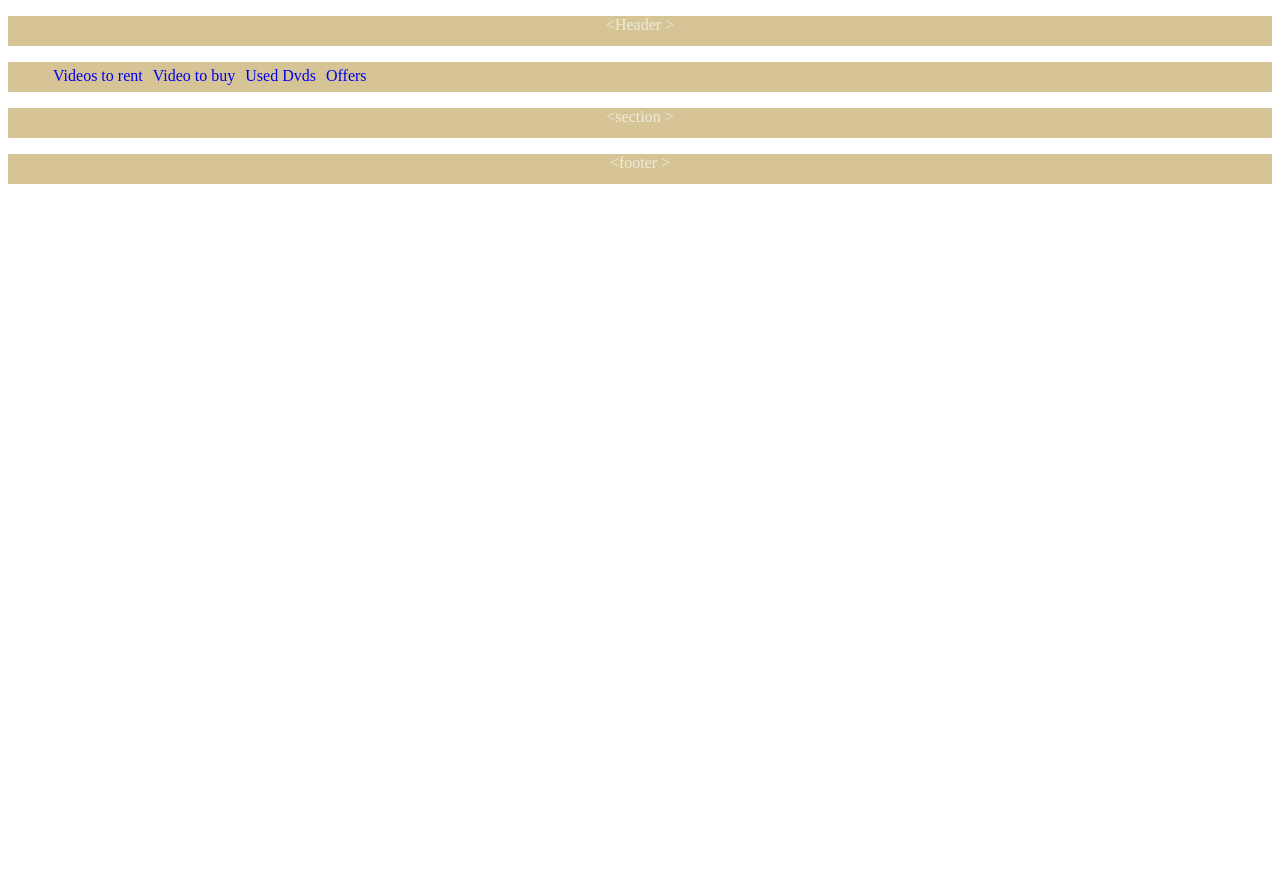
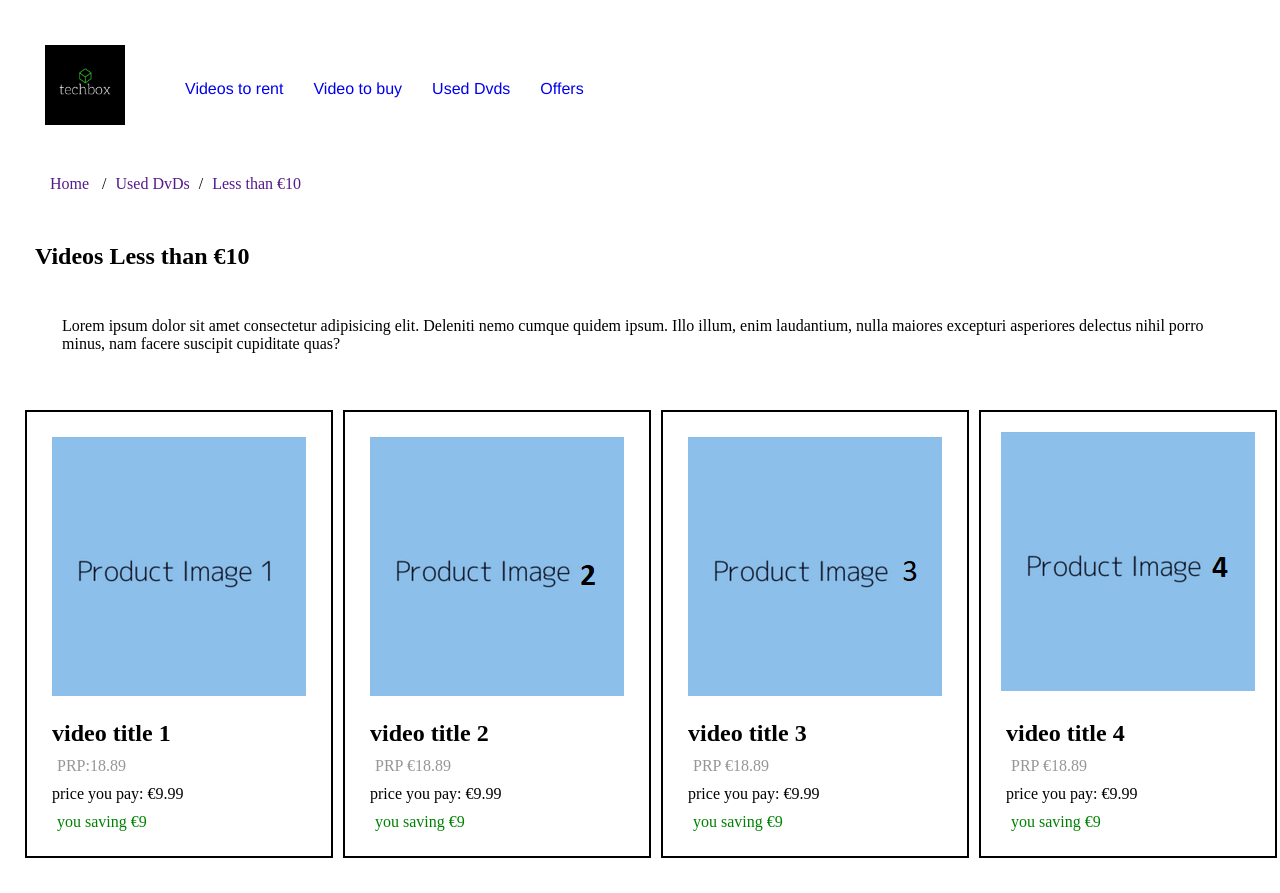
Before and after one commit to khalilkadih/brief_Html_Css, a plain HTML site: page index.html in a window 1280 px wide. Before the commit the page ends 800 px from the top, so only its background shows below. Drawn offline with Linux system fonts and the light colour scheme.

Commit message:
Projet final

```diff
--- a/Style.css
+++ b/Style.css
@@ -1,47 +1,95 @@
-header{
-    background-color:rgb(214, 196, 150);
-    height: 30px;
-    height: 30px;
+*{
+    padding:5px;
+    margin: 0px;
+    box-sizing: border-box;
+
 }
-p{
-    color: rgb(240, 236, 217);
-    text-align: center;
-    }
-nav{
-    background-color:rgb(214, 196, 150);
-    height: 30px;
-    height: 30px;
+
+#logoAndnavigation{
+    padding: 10px;
+    margin: 5px;
+    display: flex;
+    flex-direction: row;
+    align-items: center;
+}
+.logo{
+    width: 80px;
+    height: 80px;
+}
+.navigation {
+    height: 75px;
+    width: 100%;
+    display: flex;
+    padding: 3px;
+    padding-left: 45px;
+    padding-top: 16px;
+
+}
+
+nav ul {
+    float: left;
+}
+ul{
+    list-style: none;
+    padding-top: 21px;
+
+}
+.navigation ul li {
+    float: right;
 
 
 }
-section{
-    height: 30px;
-    height: 30px;
-    background-color:rgb(214, 196, 150);
-    padding: 0px;
-    margin: 0px;
+.navigation ul li a{
+    padding: 0px 10px;
+    text-decoration: none;
+    font-family: 'Franklin Gothic Medium', 'Arial Narrow', Arial, sans-serif;
 
 }
-footer{
-    height: 30px;
-    height: 30px;
-    background-color:rgb(214, 196, 150);
+#Breadcrumbs{
+padding: 10px;
+margin: 10px;
 
 }
-ul {
+.logoAndnavigation{
+    width: 60px;
+    height: 60px;
+}
+
+.DescriptionOfGame{
+    padding: 10px;
+    margin: 22px;
+}
+#mainOfContent{
+
     display: flex;
-
-
+    justify-content: space-between;
 }
-ul li {
-
-    list-style: none;
-    display: flex;
-
+.section1{
+    padding: 10px;
+    margin: 5px;
+    border: 2px solid black;
 }
-nav li{
-    padding: 5px;
+.section2{
+    padding: 10px;
+    margin: 5px;
+     border: 2px solid black;
 }
-a{
+.section3{
+    padding: 10px;
+    margin: 5px;
+    border: 2px solid black;
+}
+.section4{
+    padding: 10px;
+    margin: 5px;
+    border: 2px solid black;
+}
+#mainOfContent article p span {
+    color:green;
+}
+#Breadcrumbs p a{
     text-decoration: none;
 }
+.changeColor{
+    color: rgba(97, 95, 95, 0.658)  !important ;
+}
--- a/index.html
+++ b/index.html
@@ -8,32 +8,106 @@
     <title>Boutique jeux en ligne </title>
         </header>
         <body>
-            <header>
-        <p>
-             <p>&lt;Header &gt;</p>
-        </p>
+        <header>
+            <div id="logoAndnavigation">
+                <div>
+                    <div class="logo">
+                        <img src="Noir avec Cube Vert Ordinateur Logo.png" alt="logo" style="height: 90px;width: 90px;">
+                    </div>
+                </div>
+                <div class="navigation">
+                    <ul>
+                        <li><a href="#">Offers </a></li>
+                        <li><a href="#">Used Dvds </a></li>
+                        <li><a href="#">Video to buy</a></li>
+                        <li><a href="#">Videos to rent</a></li>
+
+                    </ul>
+                </div>
+            </div>
+
         </header>
-    <nav>
-        <ul>
-            <li><a href="#">Videos to rent</a></li>
-            <li><a href="#">Video to buy</a></li>
-            <li><a href="#">Used Dvds</a></li>
-            <li><a href="#">Offers</a></li>
-
-        </ul>
-
-    </nav>
-        <section>
+    <main>
+        <section id="Breadcrumbs">
             <article>
-                <p>&lt;section &gt;</p>
-              <!--    <p>
+                <p>
                  <a href="">Home</a> &nbsp;/&nbsp;<a href="">Used DvDs</a>&nbsp;/&nbsp;<a href="">Less than &euro;10</a>
              </p>
-             -->
+
             </article>
         </section>
+
+            <section>
+                <div class="TitleOfGame">
+                    <div class="TitleOfVideo"> <h1>Videos Less than &euro;10</h1></div>
+                    <div class="DescriptionOfGame">
+                        <p>
+                            Lorem ipsum dolor sit amet consectetur adipisicing elit. Deleniti nemo cumque quidem ipsum. Illo illum, enim laudantium, nulla maiores excepturi asperiores delectus nihil porro minus, nam facere suscipit cupiditate quas?
+                        </p>
+                    </div>
+
+                </div>
+            </section>
+
+            <section id="mainOfContent">
+                <section class="section1">
+                    <article>
+                        <div>
+                            <img src="product.png" alt="product1">
+                        </div>
+                        <div>
+                            <h2>video title 1</h2>
+                            <p> <span class="changeColor"> PRP:18.89</span>  </p>                            <p>price you pay: &euro;9.99</p>
+                            <p> <span> you saving &euro;9</span> </p>
+                        </div>
+                    </article>
+                </section>
+                <section class="section2">
+                    <article>
+                        <div>
+                            <img src="product2.png" alt="product2">
+                        </div>
+                        <div>
+                            <h2>video title 2</h2>
+                            <p> <span class="changeColor"> PRP &euro;18.89</span>  </p>                            <p>price you pay: &euro;9.99</p>
+                            <p> <span> you saving &euro;9</span> </p>
+                        </div>
+                    </article>
+                </section>
+                <section class="section3">
+                    <article>
+                        <div>
+                            <img src="product3.png" alt="product3">
+                        </div>
+                        <div>
+                            <h2>video title 3</h2>
+                            <p> <span class="changeColor"> PRP &euro;18.89</span>  </p>                            <p>price you pay: &euro;9.99</p>
+                            <p> <span> you saving &euro;9</span> </p>
+                        </div>
+                    </article>
+                </section>
+                <section class="section4">
+                    <div>
+                        <img src="product4.png" alt="product4">
+                    </div>
+                    <article>
+                        <div>
+                            <h2>video title 4</h2>
+                            <p> <span class="changeColor"> PRP &euro;18.89</span>  </p>
+                            <p>price you pay: &euro;9.99</p>
+                            <p> <span> you saving &euro;9</span> </p>
+                        </div>
+                    </article>
+                </section>
+            </section>
+
+
+
+
+
+    </main>
+
     <footer>
-         <p>&lt;footer &gt;</p>
         <!-- is empty for now-->
     </footer>
 </body>
```
Also changed, not shown: Noir avec Cube Vert Ordinateur Logo.jpg (added), Noir avec Cube Vert Ordinateur Logo.png (added), product.png (added), product2.png (added), product3.png (added), product4.png (added).
